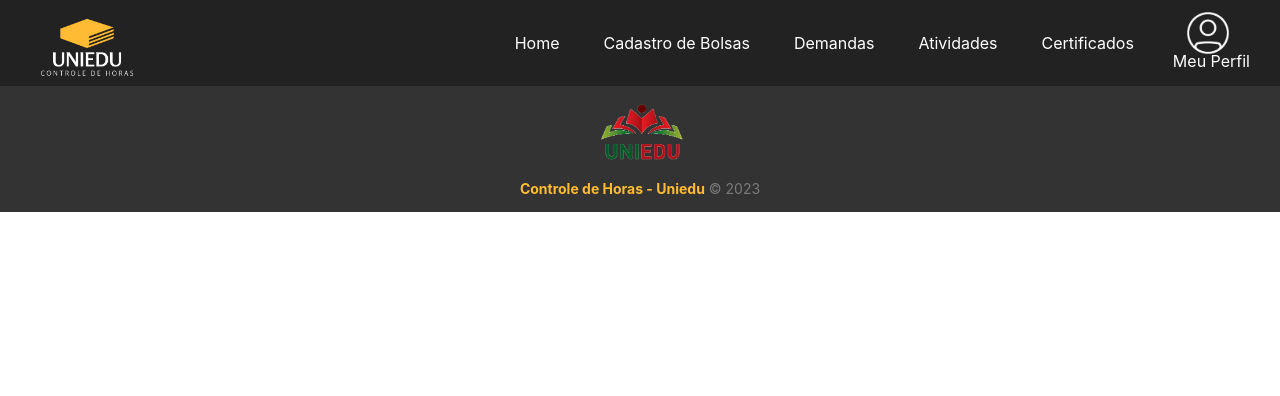
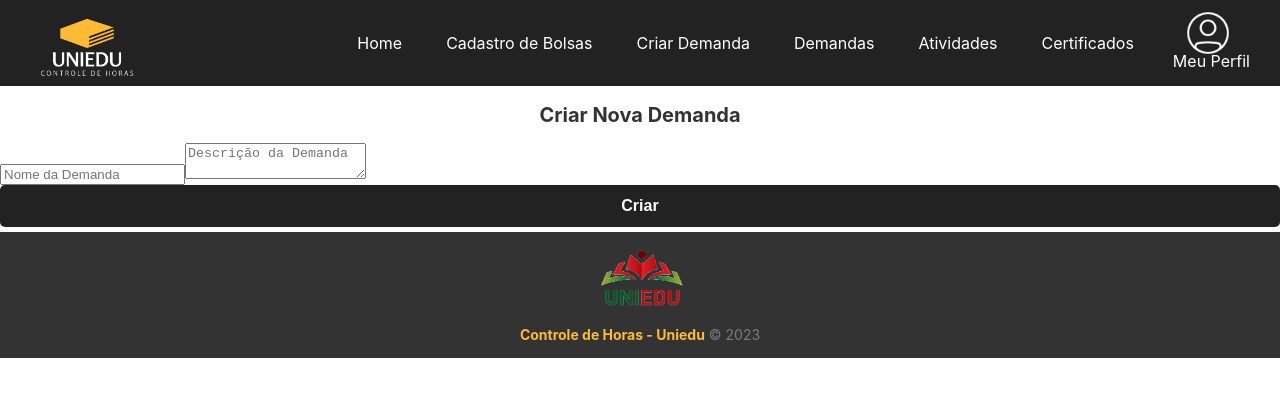
Before and after one commit to Luc4s-clud/Base-Principal, a React (Create React App) app in the folder App-teste/app-teste/: page /criar-demanda in a window 1280 px wide. Shown: the top 396 px of the page. Built offline with nearby package versions, Linux system fonts and the light colour scheme.

Commit message:
Criar demanda

```diff
--- a/App-teste/app-teste/src/App.js
+++ b/App-teste/app-teste/src/App.js
@@ -9,7 +9,7 @@ import Demandas from './components/pages/Demandas';
 import Certificados from './components/pages/Certificados';
 import NavBar from './components/layout/Navbar';
 import Footer from './components/layout/Footer';
-
+import CriarDemanda from './components/pages/CriarDemanda';
 
 function App() {
     return (
@@ -35,6 +35,7 @@ function ProtectedRoutes() {
                 <Route path="/atividades" element={<Atividades />} />
                 <Route path="/demandas" element={<Demandas />} />
                 <Route path="/certificados" element={<Certificados />} />
+                <Route path="/criar-demanda" element={<CriarDemanda />} />
             </Routes>
             <Footer />
         </>
--- a/App-teste/app-teste/src/components/layout/Navbar.js
+++ b/App-teste/app-teste/src/components/layout/Navbar.js
@@ -27,6 +27,7 @@ function NavBar() {
         <ul className="link-list">
           <li className="item"><Link to="/home">Home</Link></li>
           <li className="item"><Link to="/bolsas">Cadastro de Bolsas</Link></li>
+          <li className="item"><Link to="/criar-demanda">Criar Demanda</Link></li>
           <li className="item"><Link to="/demandas">Demandas</Link></li>
           <li className="item"><Link to="/atividades">Atividades</Link></li>
           <li className="item"><Link to="/certificados">Certificados</Link></li>
--- /dev/null
+++ b/App-teste/app-teste/src/components/pages/CriarDemanda.css
@@ -0,0 +1,24 @@
+/* No seu arquivo CSS, por exemplo, Navbar.css */
+.nav-item {
+    padding: 10px;
+    margin-right: 10px;
+    text-decoration: none;
+    color: #000; /* Cor padrão dos links */
+}
+
+.nav-item:hover {
+    background-color: #f0f0f0; /* Cor de fundo ao passar o mouse */
+}
+
+.create-demand-button {
+    background-color: #ffc107; /* Cor de destaque para 'Criar Demanda' */
+    color: white;
+    border: none;
+    padding: 10px 15px;
+    border-radius: 5px;
+    font-weight: bold;
+}
+
+.create-demand-button:hover {
+    background-color: #e0a800; /* Cor mais escura ao passar o mouse */
+}
--- /dev/null
+++ b/App-teste/app-teste/src/components/pages/CriarDemanda.js
@@ -0,0 +1,43 @@
+// CriarDemanda.js
+import React, { useState } from 'react';
+import axios from 'axios';
+import { useNavigate } from 'react-router-dom';
+import './CriarDemanda.css'
+
+function CriarDemanda() {
+    const [demanda, setDemanda] = useState({
+        nm_demanda: '',
+        ds_descricao: '',
+        // Adicione estados para todos os outros campos
+    });
+    const navigate = useNavigate();
+
+    const handleChange = (e) => {
+        setDemanda({ ...demanda, [e.target.name]: e.target.value });
+    };
+
+    const handleSubmit = async (e) => {
+        e.preventDefault();
+        try {
+            const response = await axios.post('http://localhost:3050/demandas', demanda);
+            console.log('Demanda criada:', response.data);
+            navigate('/home'); // Ou para a página de sucesso
+        } catch (error) {
+            console.error('Erro ao criar demanda:', error);
+        }
+    };
+
+    return (
+        <div>
+            <h2>Criar Nova Demanda</h2>
+            <form onSubmit={handleSubmit}>
+                <input name="nm_demanda" type="text" value={demanda.nm_demanda} onChange={handleChange} placeholder="Nome da Demanda" required />
+                <textarea name="ds_descricao" value={demanda.ds_descricao} onChange={handleChange} placeholder="Descrição da Demanda" required />
+                {/* Repita para os outros campos */}
+                <button type="submit">Criar</button>
+            </form>
+        </div>
+    );
+}
+
+export default CriarDemanda;
```
Also changed, not shown: 2 other files (tests, documents, lock files or other folders).
